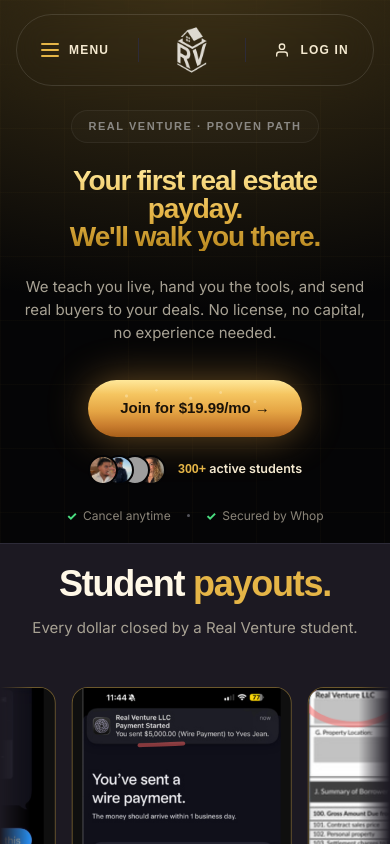
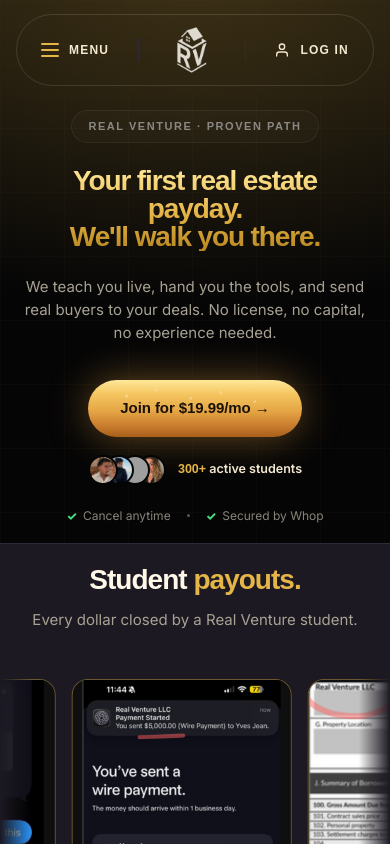
Before and after one commit to keeganburke/real-venture-landing, a Next.js app: page / in a window 390 px wide. Shown: the top 844 px of the page. Built offline with nearby package versions, Linux system fonts and the light colour scheme; grey boxes are pictures that could not be loaded; a web font is replaced by a local one.

Commit message:
pricing: choose your path, match section heads to hero size

```diff
--- a/app/globals.css
+++ b/app/globals.css
@@ -497,7 +497,7 @@ body.modal-open{overflow:hidden}
 :root{
   --bg-pure:#050506;
   --h-hero:clamp(48px,8vw,96px);
-  --h-section:clamp(36px,5vw,56px);
+  --h-section:clamp(48px,8vw,96px);
   --h-card:clamp(20px,2.5vw,26px);
   --t-eyebrow:11px;
   --t-body:15px;
@@ -603,7 +603,7 @@ body.modal-open{overflow:hidden}
 
 /* LANDING V2 SUCCESS STORIES (replaces wins) + H1 BREAK */
 .lp-h1-break{display:none}
-@media(max-width:640px){.lp-h1-break{display:inline}.lp-hero-h{font-size:28px}}
+@media(max-width:640px){.lp-h1-break{display:inline}.lp-hero-h{font-size:28px}.lp-section-h2{font-size:28px}}
 .lp-success-stories{padding:var(--sp-section) 0;background:var(--bg-deep);border-top:1px solid var(--line-dark)}
 .lp-vid-stack{display:grid;grid-template-columns:1fr;gap:14px;max-width:480px;margin:0 auto}
 @media(min-width:900px){.lp-vid-stack{grid-template-columns:repeat(3,1fr);gap:20px;max-width:1100px}}
--- a/app/page.tsx
+++ b/app/page.tsx
@@ -246,8 +246,8 @@ export default function Home() {
         <section className="lp-pricing">
           <div className="shell">
             <SectionHead
-              heading={<>Three ways <span>in.</span></>}
-              sub="Start on Base. Upgrade to Pro when you close."
+              heading={<>Choose your <span>path.</span></>}
+              sub="Cancel anytime. Upgrade anytime."
             />
             <div className="modal-tiers lp-pricing-tiers">
 
```
